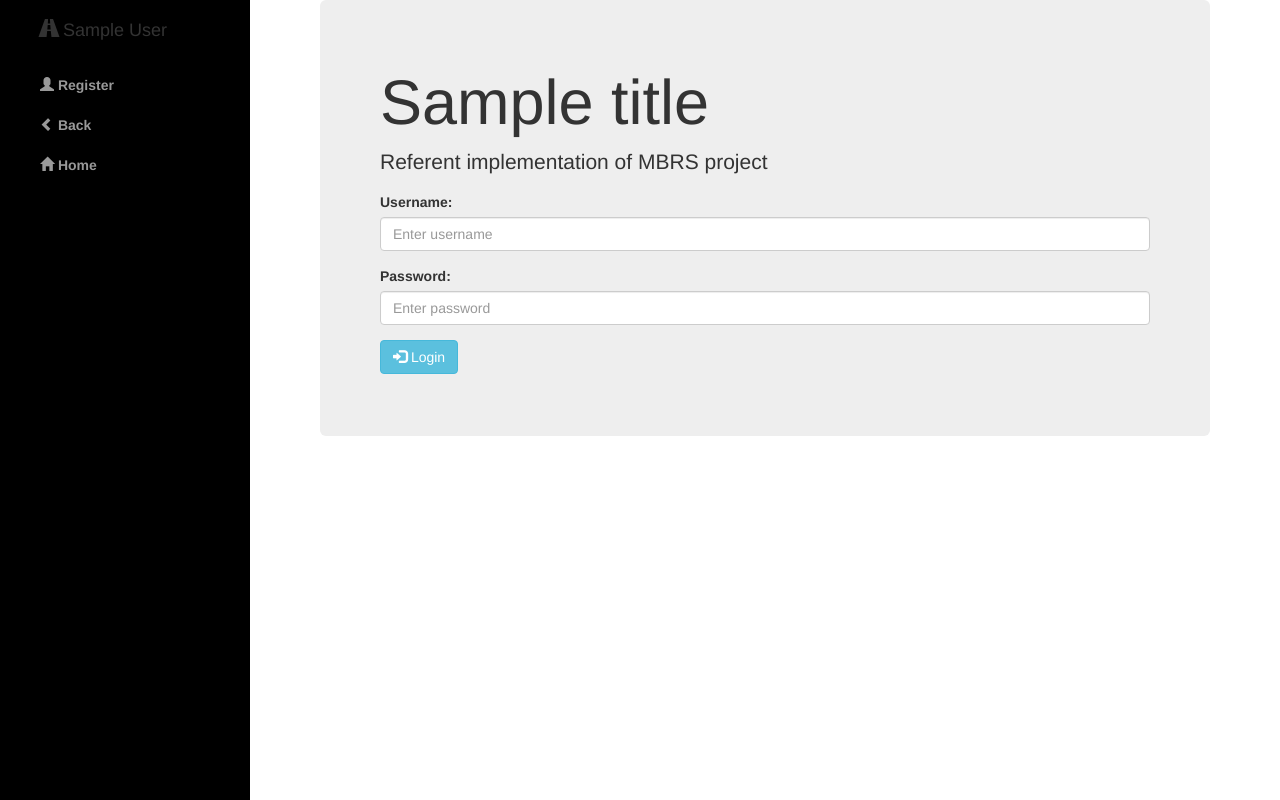
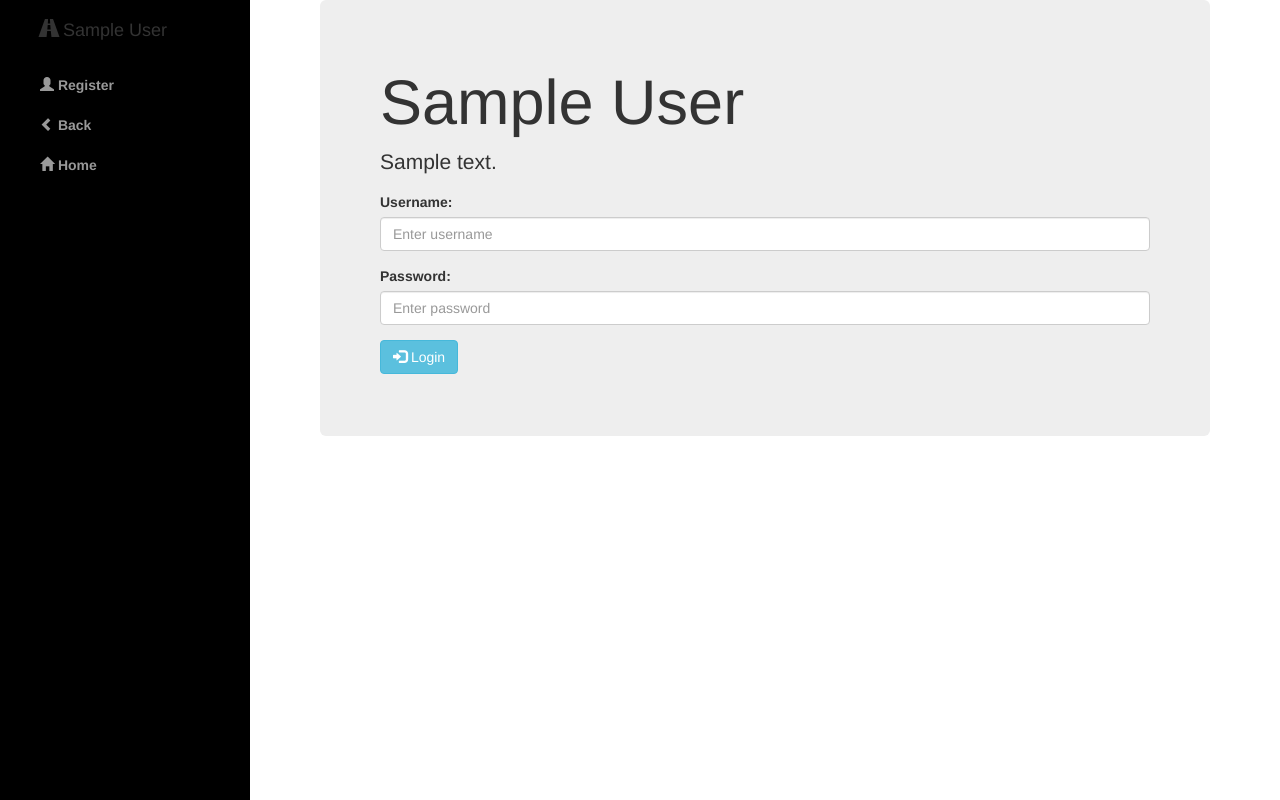
Before and after one commit to E2Soft/BusinessAppGenerator, a Django app: template AppGenerator/generator/static/business_app/templates/business_app/login.html in a window 1280 px wide. Run offline with Django 3.2, Linux system fonts and the light colour scheme; the template is opened without the code that fills it: most values are stand-ins (such as "Sample title", 1, 10 or a date in 2020); some libraries are stand-ins or nearby versions.

Commit message:
[NEW]Dodato slanje opisa aplikacije na login stranu. [NEW]custom.py doadta funkcija preko koje se salje opis na glavnu stranu

```diff
--- a/AppGenerator/generator/static/business_app/templates/business_app/login.html
+++ b/AppGenerator/generator/static/business_app/templates/business_app/login.html
@@ -7,8 +7,8 @@
 {% endif %}
 		<div class="jumbotron">
 			<form action="{% url 'home' %}" method="post" role="form">{% csrf_token %}
-				<h1>{{title}}</h1>
-				<p>Referent implementation of MBRS project</p>
+				<h1>{{display_name}}</h1>
+				<p>{{descr}}</p>
 
 				<div class="form-group">
 			      <label for="username">Username:</label>
```
Also changed, not shown: AppGenerator/generator/static/business_app/static/business_app/actions.js (line endings or trailing spaces), 2 other files.
